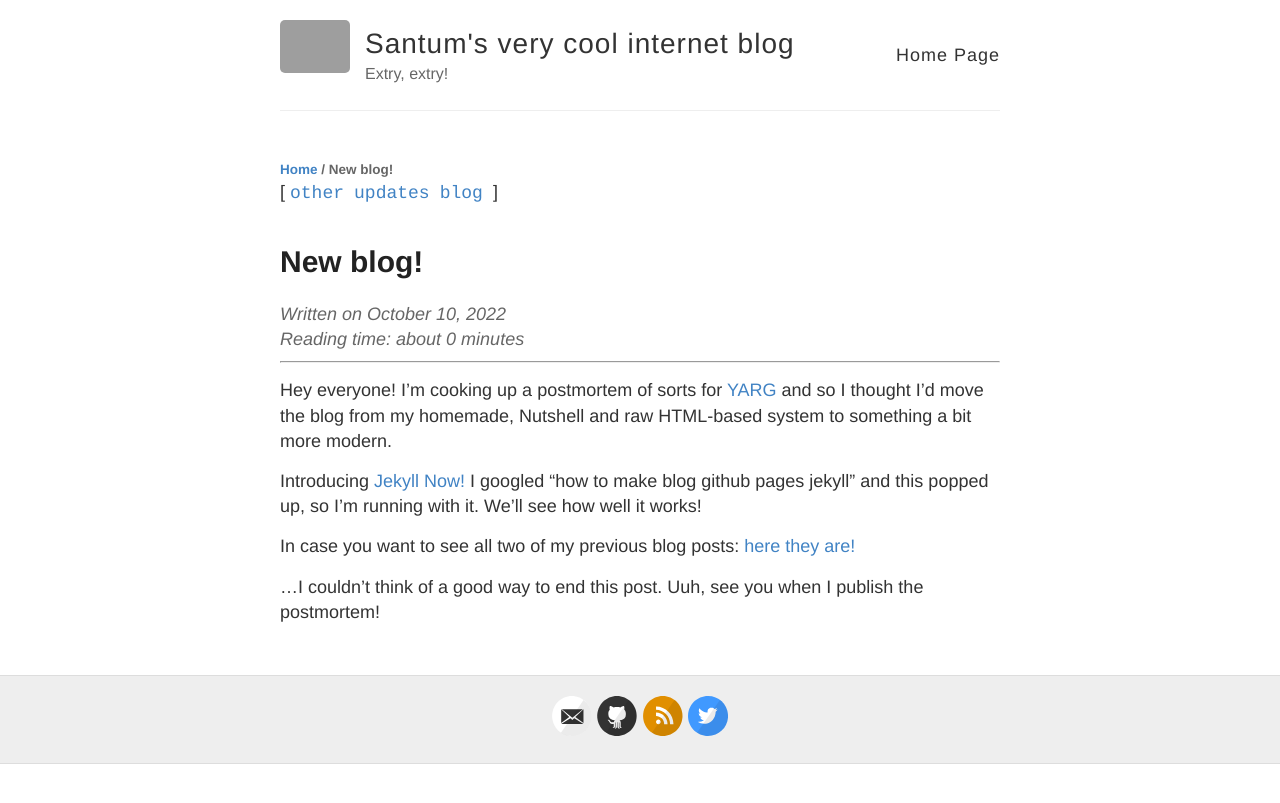
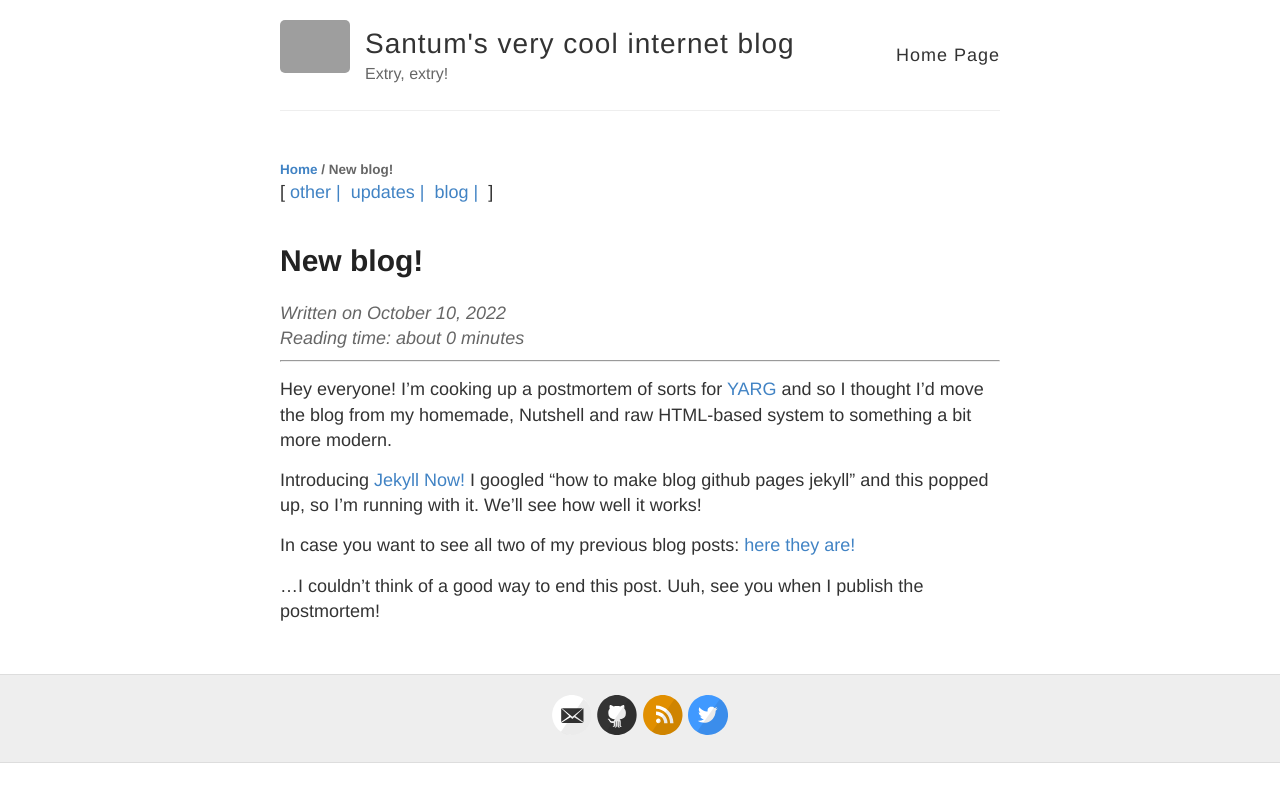
Before and after one commit to santumerino/blog, a Jekyll site: the page built from _posts/2022-10-10-New-blog!.md, in a window 1280 px wide. Shown: the top 803 px of the page. Built offline with Jekyll 4.4.1, drawn with Linux system fonts in a browser that asks for light colours.

Commit message:
Update post.html

```diff
--- a/_layouts/post.html
+++ b/_layouts/post.html
@@ -14,7 +14,7 @@ layout: default
 <span>[
   {% for tag in page.tags %}
     {% capture tag_name %}{{ tag }}{% endcapture %}
-    <a href="/tag/{{ tag_name }}"><code class="highligher-rouge"><nobr>{{ tag_name }}</nobr></code>&nbsp;</a>
+    <a href="/blog/tag/{{ tag_name }}"><nobr>{{ tag_name }}</nobr> |&nbsp;</a>
   {% endfor %}
 ]</span>
 
```
